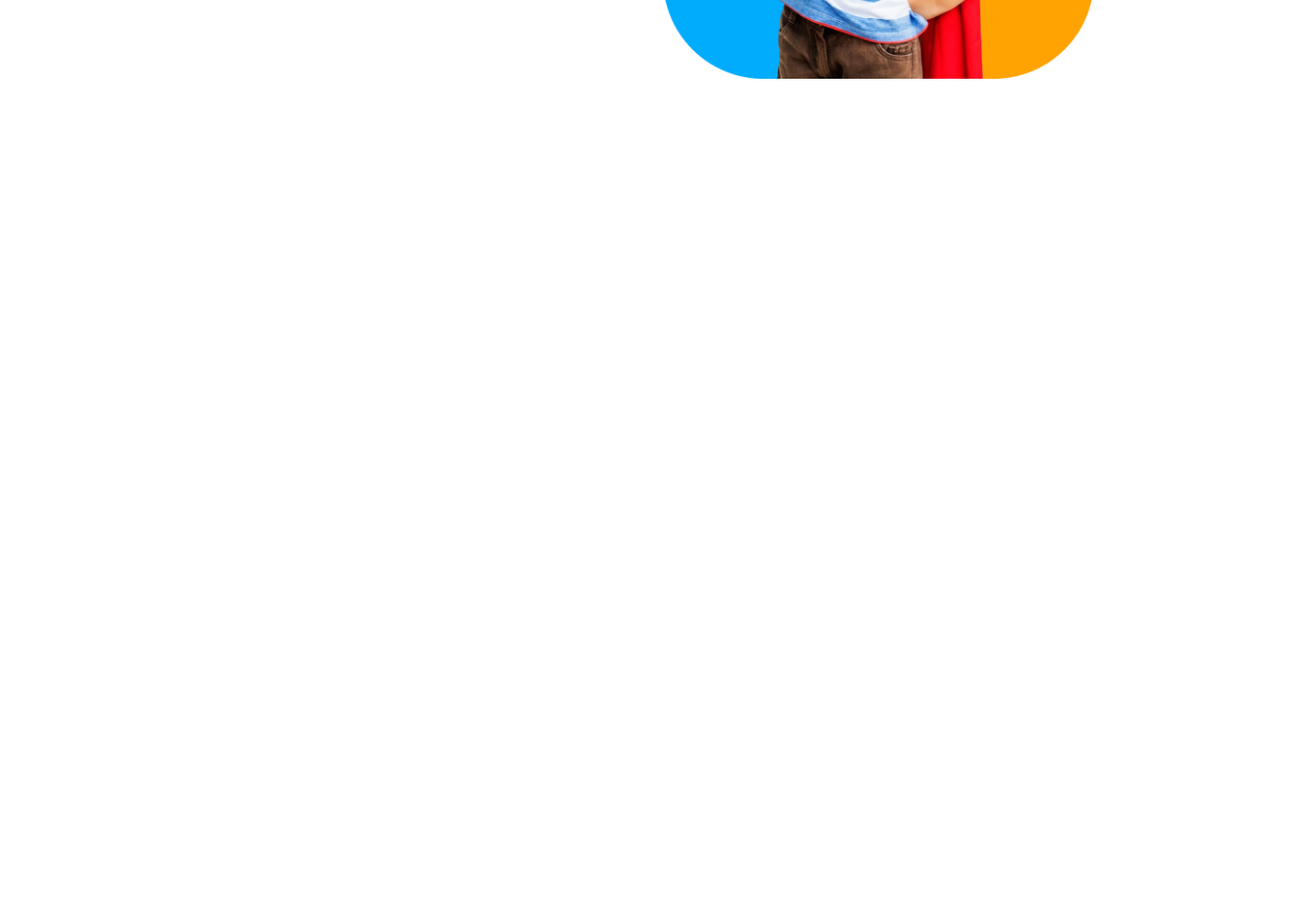
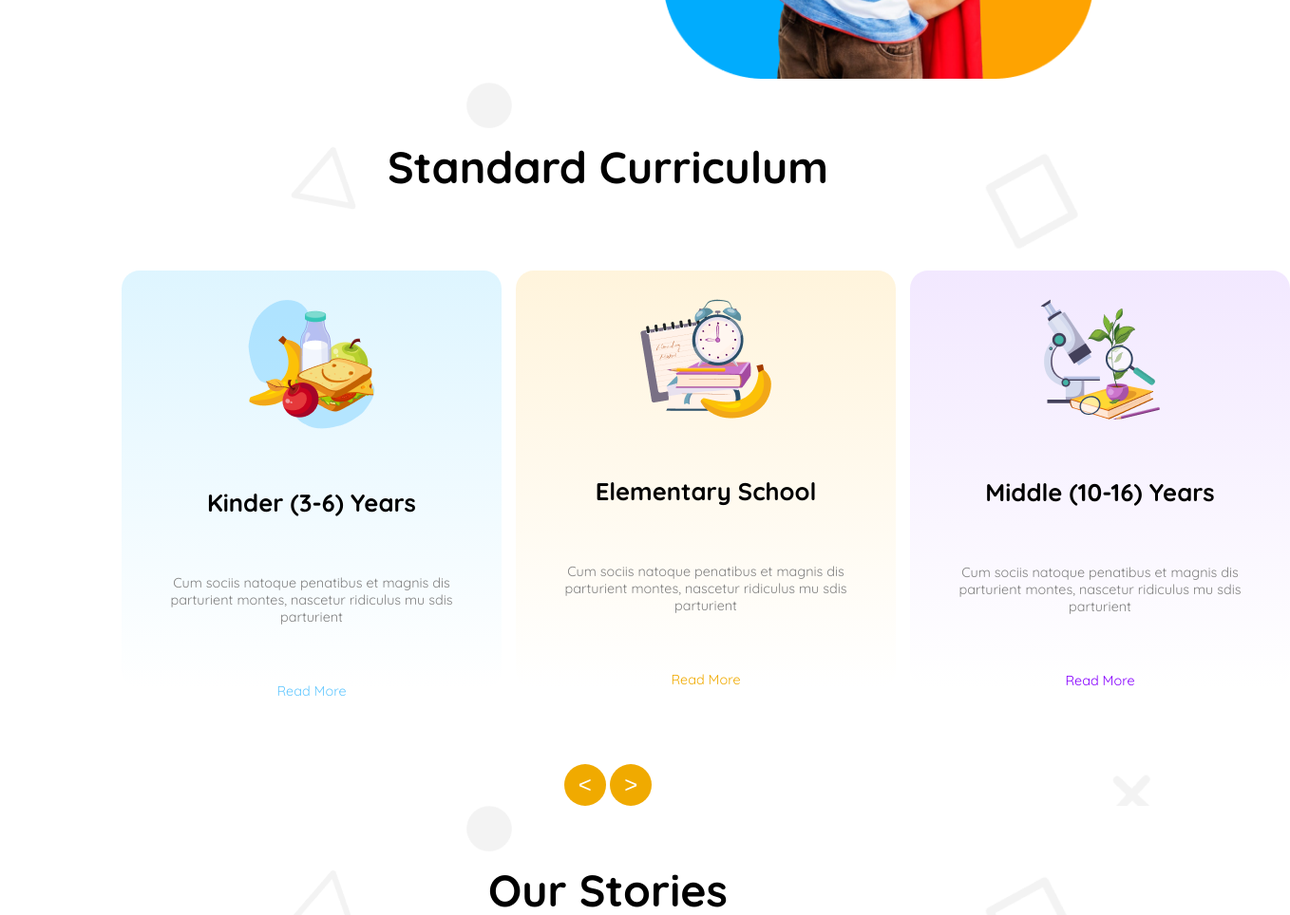
Before and after one commit to Sumiaya-Akther/kids-school, a plain HTML site: page index.html in a window 1280 px wide. Shown: the part 576-1540 px from the top of the page at 95% size, 1358 px wide, since content can reach past the window. Before the commit the page ends 800 px from the top, so only its background shows below. Drawn offline with Linux system fonts and the light colour scheme.

Commit message:
curriculam section

```diff
--- a/index.html
+++ b/index.html
@@ -39,5 +39,60 @@
           </div>
          </div>
     </header>
+    <main>
+      <!-- standard curriculum section -->
+       <section class="bg-image">
+        <h1 class="title">Standard Curriculum</h1>
+         <div class="curriculum">
+          <!-- card 1 -->
+           <div class="bg-color">
+            <img src="assets/kinder.png" alt="">
+            <h3>Kinder (3-6) Years</h3>
+            <p>Cum sociis natoque penatibus et magnis
+              dis parturient montes, nascetur ridiculus
+              mu sdis parturient</p>
+            <a href="">Read More</a>
+           </div>
+           <!-- card 2 -->
+           <div class="bg-color-2">
+            <img src="assets/elementary.png" alt="">
+            <h3>Elementary School</h3>
+            <p>Cum sociis natoque penatibus et magnis
+              dis parturient montes, nascetur ridiculus
+              mu sdis parturient</p>
+            <a href="">Read More</a>
+           </div>
+           <!-- card 3 -->
+           <div class="bg-color-3">
+            <img src="assets/middle.png" alt="">
+            <h3>Middle (10-16) Years</h3>
+            <p>Cum sociis natoque penatibus et magnis
+              dis parturient montes, nascetur ridiculus
+              mu sdis parturient</p>
+            <a href="">Read More</a>
+           </div>
+         </div>
+         <div class="round-button">
+          <button class="round-btn"> < </button>
+          <button class="round-btn"> > </button>
+         </div>
+       </section>
+       <!-- our stories section -->
+        <section class="stories-bg">
+          <h1 class="title">Our Stories</h1>
+          <div class="stories">
+            <div class="stories-big-card">
+              <img src="assets/story-1.png" alt="">
+              <div><p>November 19, 2019</p></div>
+              <h3>A fun toddler coloring training on
+                classroom</h3>
+              <p>Beautiful branding for changes by Never Now in Australia.
+                changes is a platform for open discussion in an inclusive and
+                collaborative environment, providing the...</p>
+            </div>
+            <div></div>
+          </div>
+        </section>
+    </main>
 </body>
 </html>
--- a/style.css
+++ b/style.css
@@ -12,10 +12,12 @@
     font-style: normal;
   }
 
-.navbar, .banner{
+.navbar, .banner,
+.curriculum, .stories{
     width: 80%;
     margin: 0 auto;
 }
+/* navbar css */
 .navbar{
     display: flex;
     justify-content: space-between;
@@ -99,6 +101,117 @@
     border: none;
     cursor: pointer;
 }
+/* standard curriculum css */
+
+.bg-image{
+    background-image: url(assets/bg.png);
+}
+.title{
+    font-size: 2.9rem;
+    font-weight: bold;
+    text-align: center;
+    padding-top: 60px;
+}
+.curriculum h3{
+    font-size: 1.6rem;
+}
+.curriculum p{
+    text-align: center;
+    font-size: .90rem;
+    color: #808080;
+}
+.curriculum{
+    display: grid;
+    grid-template-columns: repeat(3, 1fr);
+    gap: 15px;
+    margin-top: 80px;
+    margin-bottom: 80px;
+}
+
+/* card 1 */
+
+.bg-color{
+    background-image: linear-gradient(to bottom, rgba(222, 245, 255, 1), #ffff);
+    width: 340px;
+    height: 380px;
+    /* text-align: center; */
+    display: flex;
+    align-items: center;
+    justify-items: center;
+    flex-direction: column;
+    gap: 60px;
+    padding: 30px;
+    border-radius: 19px;
+    box-shadow: 1px solid rgba(0, 0, 0, 0.05);
+}
+.bg-color a{
+    font-size: .90rem;
+    color: #64C8FF;
+    text-decoration: none;
+}
+/* card 2 */
+
+.bg-color-2{
+    background-image: linear-gradient(to bottom, #FFF4DC, #ffff);
+    width: 340px;
+    height: 380px;
+    display: flex;
+    align-items: center;
+    justify-items: center;
+    flex-direction: column;
+    gap: 60px;
+    padding: 30px;
+    border-radius: 19px;
+    box-shadow: 1px solid rgba(0, 0, 0, 0.05);
+}
+.bg-color-2 a{
+    font-size: .90rem;
+    color: #F0AA00;
+    text-decoration: none;
+}
+/* card 3 */
+
+.bg-color-3{
+    background-image: linear-gradient(to bottom, #F2E8FF, #ffff);
+    width: 340px;
+    height: 380px;
+    display: flex;
+    align-items: center;
+    justify-items: center;
+    flex-direction: column;
+    gap: 60px;
+    padding: 30px;
+    border-radius: 19px;
+    box-shadow: 1px solid rgba(0, 0, 0, 0.05);
+}
+.bg-color-3 a{
+    font-size: .90rem;
+    color: #8700FF;
+    text-decoration: none;
+}
+.round-btn{
+    color: white;
+    font-size: 1.5rem;
+    border-radius: 50%;
+    padding: 8px 15px;
+    background-color: #F0AA00;
+    border: none;
+    transition: 1s;
+}
+.round-btn:hover {
+    background-color: black;
+}
+.round-button{
+    text-align: center;
+}
+/* our stories css */
+.stories-bg{
+    background-image: url(assets/bg.png);
+}
+.stories-big-card{
+    width: 540px;
+}
+
 /* responsive css */
 @media screen  and (max-width: 576px) {
     .banner{
@@ -117,5 +230,17 @@
         text-align: center;
         font-size: 2rem;
     }
+    .curriculum{
+        grid-template-columns: repeat(1, 1fr);
+    }
+    .bg-color, .bg-color-2, .bg-color-3{
+        width: 100%;
+        padding: 20px 0px;
+        gap: 35px;
+        border: 1px solid black;
+    }
+    .round-button, .navbar{
+        display: none;
+    }
 
 }
```
